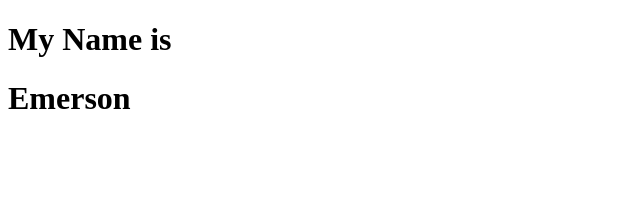
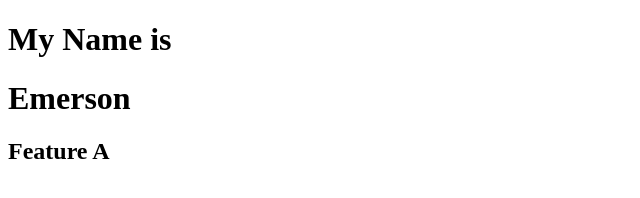
Before and after one commit to EmersonSmith256/CSC2510, a plain HTML site: page index.html in a window 1280 px wide. Shown: the whole page, without its empty margins (0-640 px from the left). Drawn offline with Linux system fonts and the light colour scheme.

Commit message:
Updated body again

```diff
--- a/index.html
+++ b/index.html
@@ -8,5 +8,6 @@
 <body>
     <h1>My Name is</h1>
     <h1>Emerson</h1>
+    <h2>Feature A</h2>
 </body>
 </html>
```
